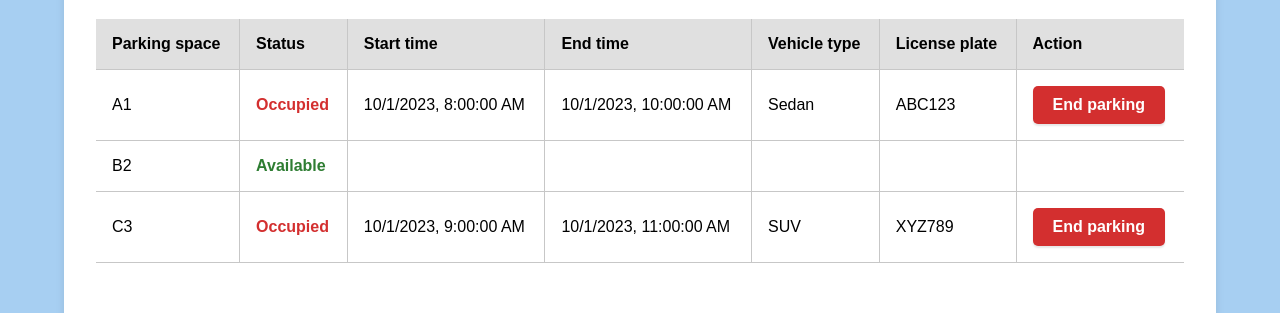
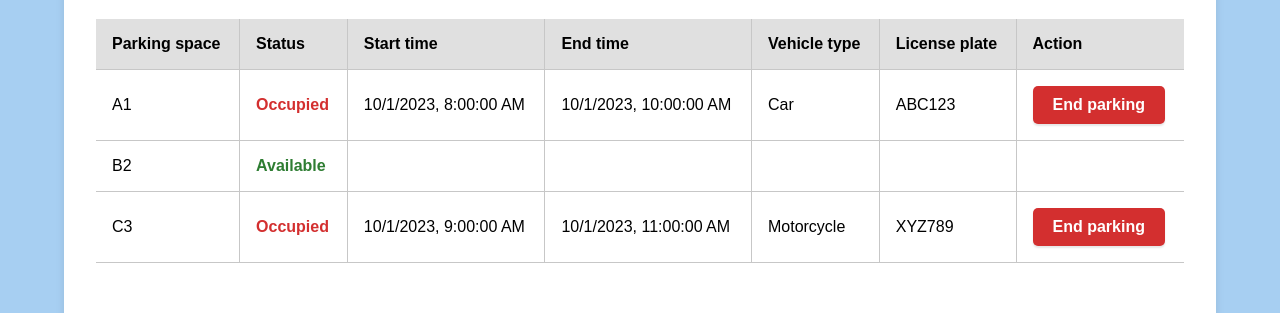
Before and after one commit to gaoliver/bridgefund-assessment-parking-business, a Next.js app: page /dashboard in a window 1280 px wide. Both pictures are taken after a click on the button "Parking List". Shown: the part 189-502 px from the top of the page. Built offline with nearby package versions, Linux system fonts and the light colour scheme.

Commit message:
refactor: Update vehicleType type in ParkingList module

```diff
--- a/src/components/organisms/_features/ParkingList/ParkingList.tsx
+++ b/src/components/organisms/_features/ParkingList/ParkingList.tsx
@@ -6,13 +6,14 @@ import { colors } from "@/constants/colors";
 import { formatDate } from "@/utils/formatDate";
 
 type ListResultStatus = "Available" | "Occupied";
+type VehicleType = "Car" | "Motorcycle" | undefined;
 
 type ListResult = {
   parkingSpace: string;
   status: ListResultStatus;
   startTime: string;
   endTime: string;
-  vehicleType: string;
+  vehicleType: VehicleType;
   licensePlate: string;
 }[];
 
@@ -22,7 +23,7 @@ const listResult: ListResult = [
     status: "Occupied",
     startTime: "2023-10-01T08:00:00Z",
     endTime: "2023-10-01T10:00:00Z",
-    vehicleType: "Sedan",
+    vehicleType: "Car",
     licensePlate: "ABC123",
   },
   {
@@ -30,7 +31,7 @@ const listResult: ListResult = [
     status: "Available",
     startTime: "",
     endTime: "",
-    vehicleType: "",
+    vehicleType: undefined,
     licensePlate: "",
   },
   {
@@ -38,7 +39,7 @@ const listResult: ListResult = [
     status: "Occupied",
     startTime: "2023-10-01T09:00:00Z",
     endTime: "2023-10-01T11:00:00Z",
-    vehicleType: "SUV",
+    vehicleType: "Motorcycle",
     licensePlate: "XYZ789",
   },
 ];
```
